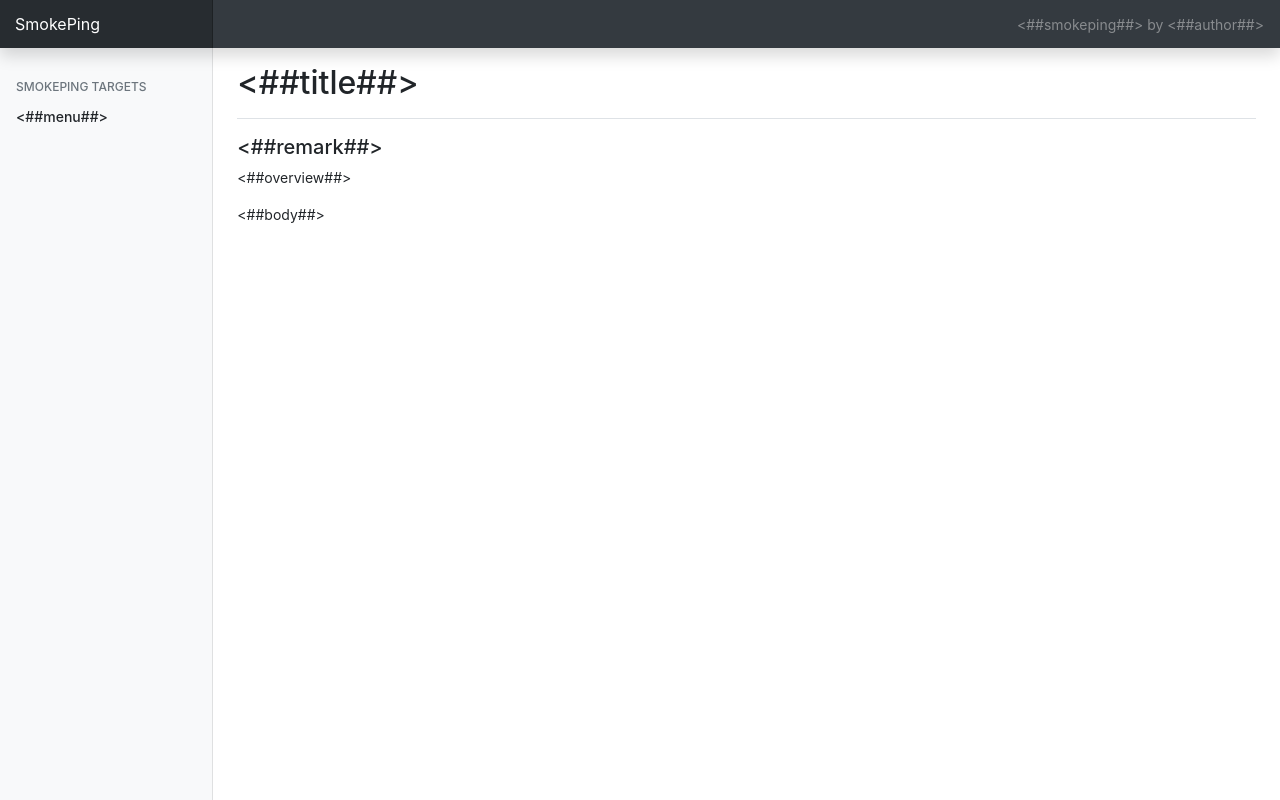
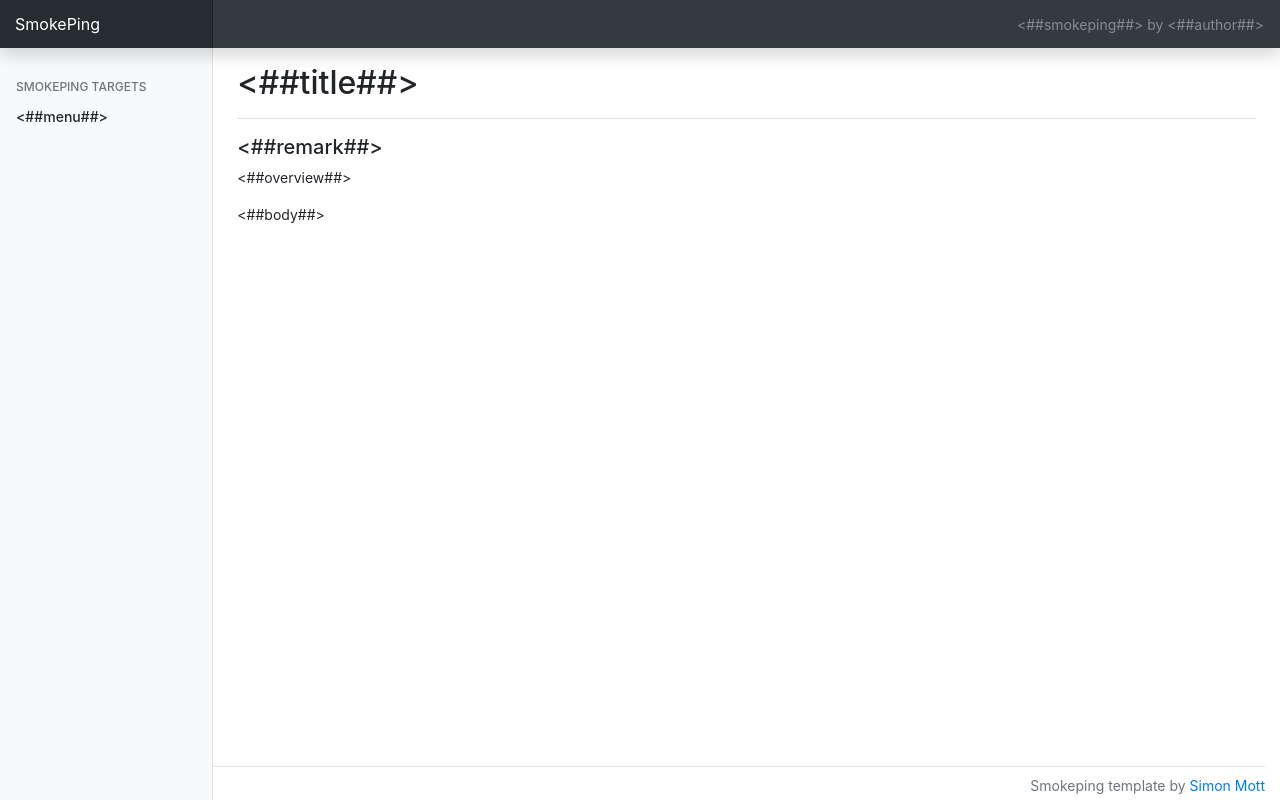
Before and after one commit to tsumaru720/smokeping-bootstrap, a plain HTML site: page index.html in a window 1280 px wide. Drawn offline with nearby package versions, Linux system fonts and the light colour scheme.

Commit message:
add footer and fix tabs

```diff
--- a/index.html
+++ b/index.html
@@ -1,4 +1,3 @@
-
 <!doctype html>
 <html lang="en">
   <head>
@@ -20,8 +19,13 @@
     <style type="text/css">
     body {
       font-size: .875rem;
+      padding-bottom: 50px;
     }
 
+    html {
+        position: relative;
+        min-height: 100%;
+    }
     /*
     * Sidebar
     */
@@ -47,8 +51,8 @@
 
     @supports ((position: -webkit-sticky) or (position: sticky)) {
       .sidebar-sticky {
-	position: -webkit-sticky;
-	position: sticky;
+        position: -webkit-sticky;
+        position: sticky;
       }
     }
 
@@ -132,6 +136,27 @@
 
     .border-top { border-top: 1px solid #e5e5e5; }
     .border-bottom { border-bottom: 1px solid #e5e5e5; }
+
+    /*
+    * Footer
+    */
+    .footer {
+        position: absolute;
+        bottom: 0;
+        width: 100%;
+        height: 50px;
+        clear: right;
+    }
+
+    .footer hr {
+        margin-bottom: 8px;
+    }
+
+    .footer p {
+        text-align: right;
+        margin-bottom: 0;
+    }
+
     </style>
   </head>
 
@@ -174,11 +199,16 @@
           <div id="smokebody">
             <P><##overview##></P>
             <P><##body##></P>
-	  </div>
+            </div>
         </main>
       </div>
     </div>
-
+    <footer class="footer">
+        <div class="container-fluid">
+            <hr>
+            <p class="text-muted">Smokeping template by <a href="https://www.simonmott.co.uk">Simon Mott</a></p>
+        </div>
+    </footer>
     <!-- Bootstrap core JavaScript
     ================================================== -->
     <!-- Placed at the end of the document so the pages load faster -->
```
